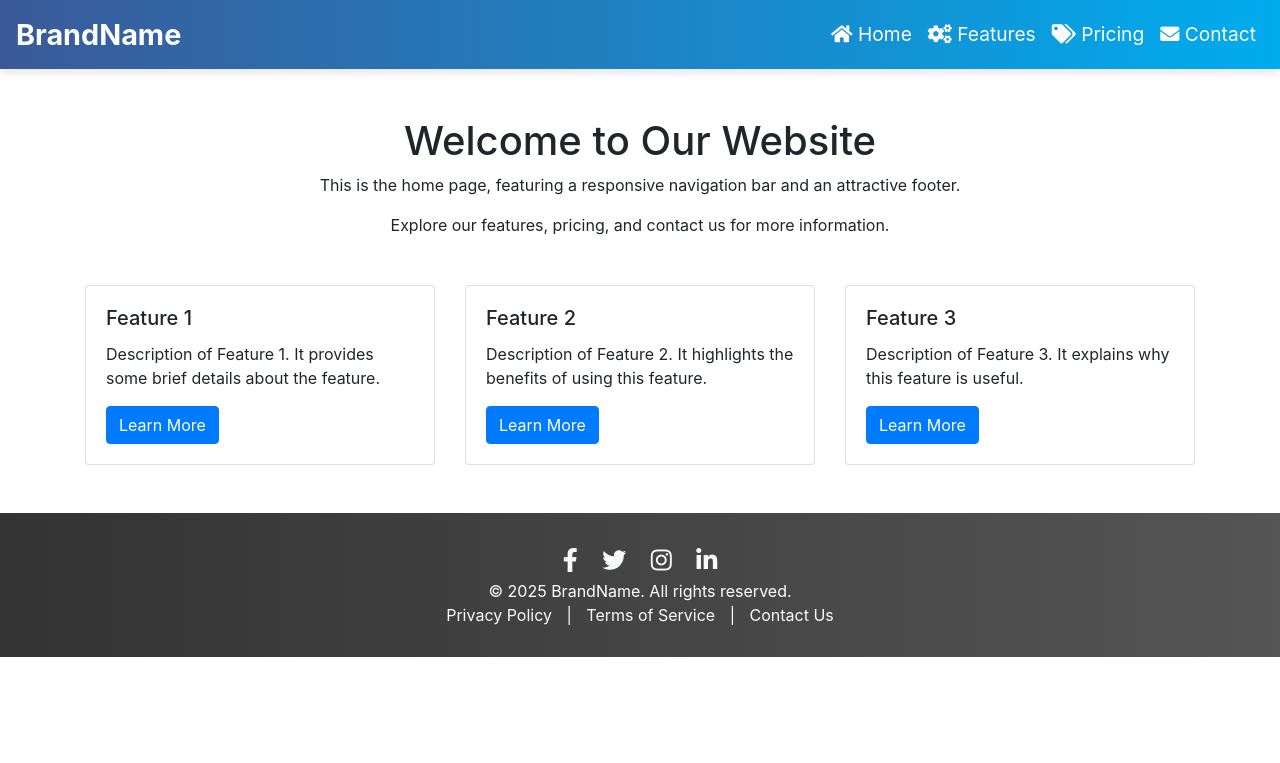
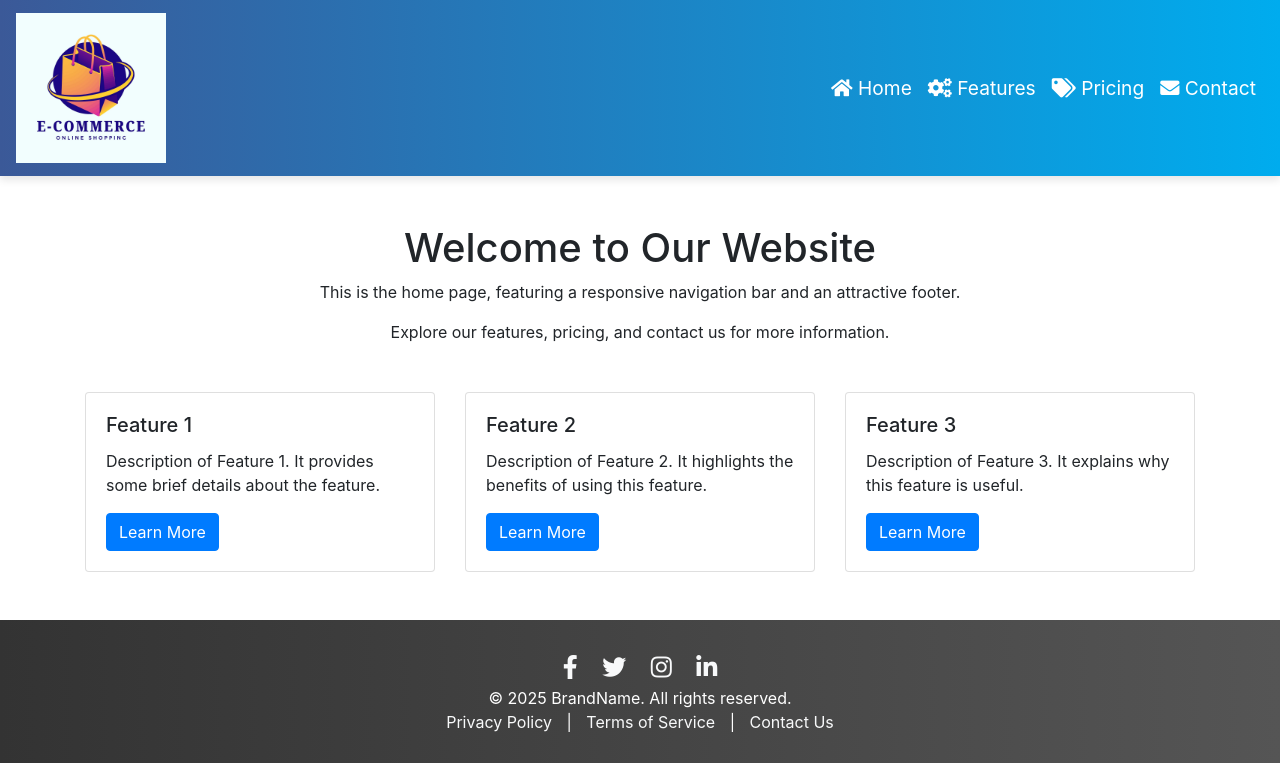
Before and after one commit to arman-ansari-cooder/basicLaravel, a Laravel app: page / in a window 1280 px wide. Shown: the top 763 px of the page. Run offline with Laravel 10, Linux system fonts and the light colour scheme; some libraries are stand-ins or nearby versions.

Commit message:
to set the logo in navbar

```diff
--- a/resources/views/layout.blade.php
+++ b/resources/views/layout.blade.php
@@ -81,8 +81,11 @@
 <body>
 
     <!-- Navigation -->
+    <!-- Navigation -->
     <nav class="navbar navbar-expand-lg">
-        <a class="navbar-brand" href="#">BrandName</a>
+        <a class="navbar-brand" href="#">
+            <img src="{{ asset('image/logo.webp') }}" alt="Brand Logo" style="width: 150px; height: auto;">
+        </a>
         <button class="navbar-toggler" type="button" data-toggle="collapse" data-target="#navbarNav"
             aria-controls="navbarNav" aria-expanded="false" aria-label="Toggle navigation">
             <span class="navbar-toggler-icon"></span>
```
Also changed, not shown: public/image/logo.webp (added).
